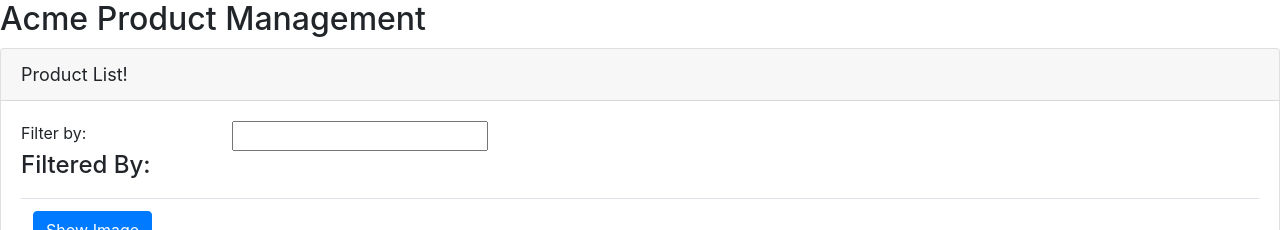
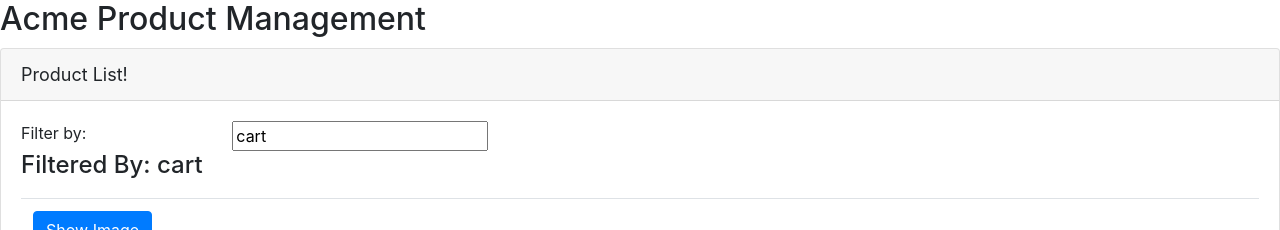
Before and after one commit to nickmcsimpson/angular_learning_apm, an Angular app: page /welcome in a window 1280 px wide. Shown: the top 230 px of the page. Built offline with nearby package versions, Linux system fonts and the light colour scheme.

Commit message:
Two Way Binding for filter input

```diff
--- a/src/app/app.module.ts
+++ b/src/app/app.module.ts
@@ -1,5 +1,7 @@
+// Imports needed for included components are defined here
 import { BrowserModule } from '@angular/platform-browser';
 import { NgModule } from '@angular/core';
+import { FormsModule } from '@angular/forms';
 
 import { AppComponent } from './app.component';
 import { ProductListComponent } from './products/product-list.component'
@@ -13,7 +15,8 @@
   ],
   // External Modules
   imports: [
-    BrowserModule
+    BrowserModule,
+    FormsModule
   ],
   // Startup component (contains selector defined in index.html)
   bootstrap: [AppComponent]
--- a/src/app/products/product-list.component.html
+++ b/src/app/products/product-list.component.html
@@ -19,12 +19,19 @@
         <div class="row">
             <div class="col-md-2">Filter by:</div>
             <div class="col-md-4">
-                <input type="text"/>
+                <!-- Two-way Data Binding
+                        () event
+                        [] property
+                        "Banana in a Box"
+                    Angular Directive ngModel part of FormsModule (AppModule Imports)
+                -->
+                <input type="text"
+                    [(ngModel)]='listFilter'/>
             </div>
         </div>
         <div class="row">
             <div class="col-md-6">
-                <h4>Filtered By:</h4>
+                <h4>Filtered By: {{listFilter}}</h4>
             </div>
         </div>
         <div class="table-responsive">
--- a/src/app/products/product-list.component.ts
+++ b/src/app/products/product-list.component.ts
@@ -10,6 +10,7 @@
     imageWidth: number = 50;
     imageMargin: number = 2;
     showImage: boolean = false;
+    listFilter: string = 'cart';
     products: any[] = [
         {
           "productId": 1,
```
